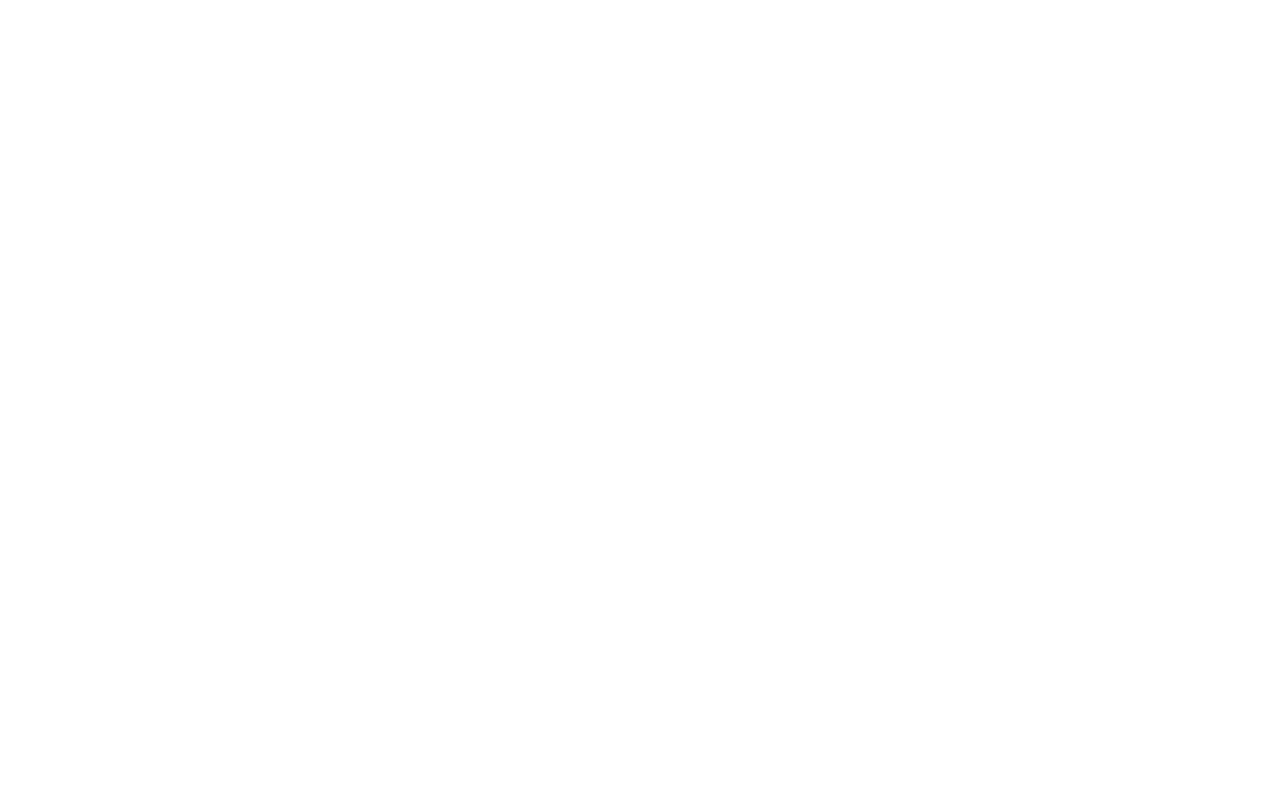
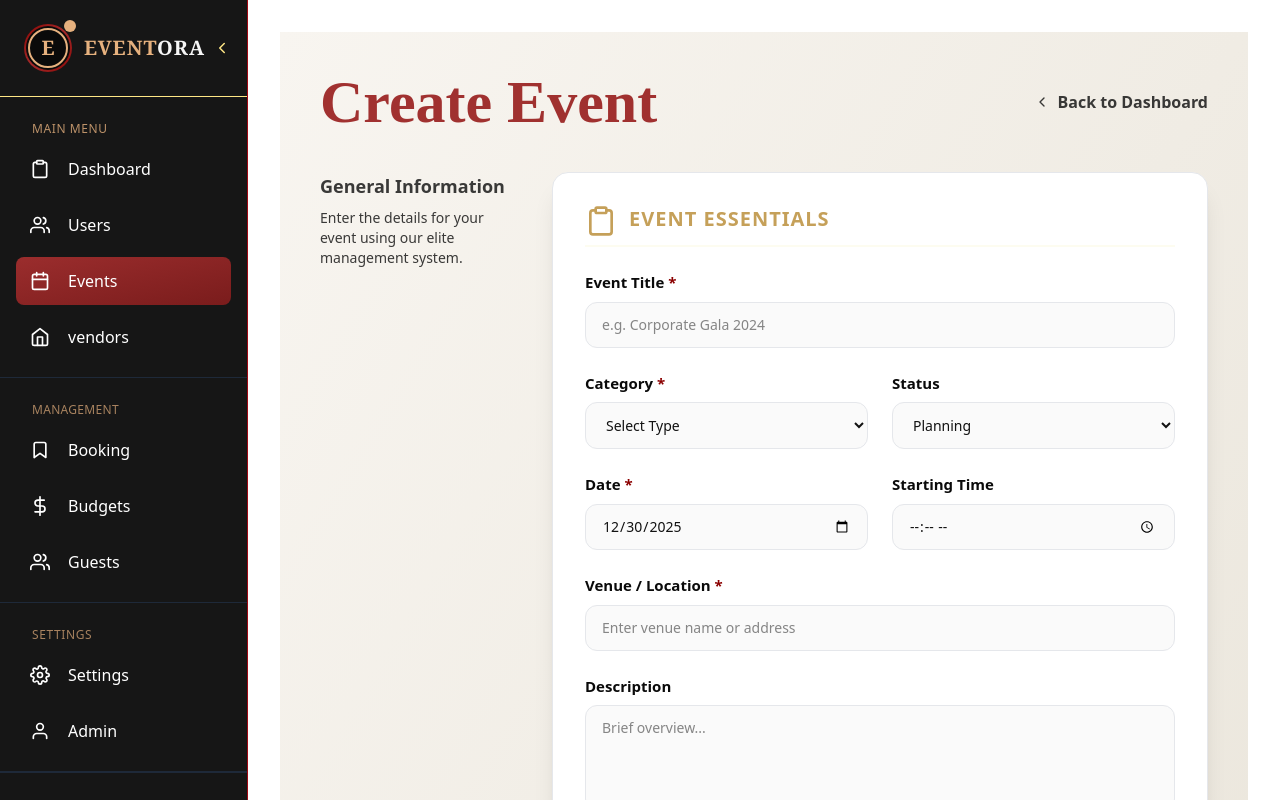
Before and after one commit to yashodha-gunawardana/RAD-coursework-FE, a React (Vite) app: page /dashboard/events/edit in a window 1280 px wide. Before the commit this address had no page. Built offline with nearby package versions, Linux system fonts and the light colour scheme.

Commit message:
create vendor admin only and sends multipart/form-data for image support

```diff
--- a/src/components/EventForm.tsx
+++ b/src/components/EventForm.tsx
@@ -7,7 +7,9 @@ import {
   Trash2,
   Check,
   CheckCircle,
-  AlertCircle
+  AlertCircle,
+  Paperclip,
+  Clipboard
 } from "react-feather";
 import { createEvent, getEventById, updateEvent } from "../services/events";
 
@@ -203,16 +205,17 @@ const EventForm: React.FC = () => {
 
 
     return (
-        <div className="min-h-screen bg-gradient-to-br from-[#F8F5F0] to-[#E8E3D8] text-[#0A0A0A] p-5
-                        md:p-10 font-serif">
+        <div className="min-h-screen bg-gradient-to-br from-[#F8F5F0] to-[#E8E3D8] text-[#0A0A0A] p-5 md:p-10">
 
             {/* toast notifications */}
             {toast.show && (
-                <div className={`fixed top-6 right-6 px-6 py-4 bg-[#121212] text-[#FDFCF0] rounded-xl shadow-lg
-                                flex items-center gap-3 z-50 animate-slide-left`}>
+                <div className={`fixed bottom-6 right-6 bg-white text-gray-900 px-6 py-4 rounded-xl shadow-lg z-50
+                                    animate-slideIn flex items-center gap-3
+                                    ${toast.type === "success" ? "border-l-4 border-green-500" : "border-l-4 border-red-500"}
+                                `}>
 
                     {toast.type === "success" ? (
-                        <CheckCircle className="text-green-400" size={20} />
+                        <CheckCircle className="text-green-500" size={20} />
                     ) : (
                         <AlertCircle className="text-red-500" size={20} />
                     )}
@@ -226,7 +229,7 @@ const EventForm: React.FC = () => {
                 {/* header */}
                 <header className="flex flex-col sm:flex-row justify-between items-start sm:items-center gap-4 mb-10">
                     <div>
-                        <h1 className="text-2xl md:text-3xl font-extrabold text-[#8B0000] tracking-tight">
+                        <h1 className="text-2xl md:text-6xl font-bold text-[#8B0000]/80 font-[poppins]">
 
                             {editId ? "Edit Event Details" : "Create Event"}
 
@@ -235,7 +238,7 @@ const EventForm: React.FC = () => {
 
                     <button
                         onClick={() => navigate("/dashboard/events")}
-                        className="text-[#6B7280] font-semibold text-sm flex items-center gap-2 hover:text-[#8B0000] transition-colors">
+                        className="text-[#0A0A0A]/80 font-semibold text-l flex items-center gap-2 hover:text-[#8B0000] transition-colors">
 
                             <ChevronLeft size={16} />
 
@@ -248,12 +251,12 @@ const EventForm: React.FC = () => {
                     {/* sidebar */}
                     <aside className="lg:col-span-1">
                         <div className="sticky top-8">
-                            <h2 className="text-lg font-semibold text-[#121212] mb-2">
+                            <h2 className="text-lg font-bold text-[#0A0A0A]/80 mb-2">
 
                                 General Information
                             </h2>
 
-                            <p className="text-sm text-[#6B7280]">
+                            <p className="text-sm text-[#0A0A0A]/80">
                                 Enter the details for your event using our elite management system.
                             </p>
                         </div>
@@ -264,18 +267,19 @@ const EventForm: React.FC = () => {
                         <div className="bg-white border border-[#E5E7EB] rounded-2xl shadow-xl p-6 md:p-8">
 
                             <form id="eventForm" onSubmit={handleSubmit}>
-                                <span className="block text-xs uppercase tracking-wider font-bold text-[#C5A059] mb-6 pb-2
+                                <span className="flex items-start gap-3 block text-xl uppercase tracking-wider font-bold text-[#C5A059] mb-6 pb-2
                                                 border-b-2 border-[#FDFCF0]">
 
-                                    Event Essentials
+                                    <Clipboard className="w-8 h-8 text-[#C5A059]" />
 
+                                        Event Essentials
                                 </span>
 
                                 <div className="grid grid-cols-1 md:grid-cols-2 gap-6">
 
                                     {/* title */}
                                     <div className="md:col-span-2">
-                                        <label className="block text-sm font-semibold text-[#121212] mb-2">
+                                        <label className="block text-[15px] font-semibold text-[#0A0A0A] mb-2">
 
                                             Event Title <span className="text-[#8B0000]">*</span>
 
@@ -296,7 +300,7 @@ const EventForm: React.FC = () => {
 
                                     {/* category */}
                                     <div>
-                                        <label className="block text-sm font-semibold text-[#121212] mb-2">
+                                        <label className="block text-[15px] font-semibold text-[#0A0A0A] mb-2">
 
                                             Category <span className="text-[#8B0000]">*</span>
 
@@ -323,7 +327,7 @@ const EventForm: React.FC = () => {
 
                                     {/* status */}
                                     <div>
-                                        <label className="block text-sm font-semibold text-[#121212] mb-2">
+                                        <label className="block text-[15px] font-semibold text-[#0A0A0A] mb-2">
 
                                             Status
 
@@ -346,7 +350,7 @@ const EventForm: React.FC = () => {
 
                                     {/* date */}
                                     <div>
-                                        <label className="block text-sm font-semibold text-[#121212] mb-2">
+                                        <label className="block text-[15px] font-semibold text-[#0A0A0A] mb-2">
 
                                             Date <span className="text-[#8B0000]">*</span>
 
@@ -366,7 +370,7 @@ const EventForm: React.FC = () => {
 
                                     {/* time */}
                                     <div>
-                                        <label className="block text-sm font-semibold text-[#121212] mb-2">
+                                        <label className="block text-[15px] font-semibold text-[#0A0A0A] mb-2">
 
                                             Starting Time
 
@@ -385,7 +389,7 @@ const EventForm: React.FC = () => {
 
                                     {/* location */}
                                     <div className="md:col-span-2">
-                                        <label className="block text-sm font-semibold text-[#121212] mb-2">
+                                        <label className="block text-[15px] font-semibold text-[#0A0A0A] mb-2">
 
                                             Venue / Location <span className="text-[#8B0000]">*</span>
 
@@ -406,7 +410,7 @@ const EventForm: React.FC = () => {
 
                                     {/* description */}
                                     <div className="md:col-span-2">
-                                        <label className="block text-sm font-semibold text-[#121212] mb-2">
+                                        <label className="block text-[15px] font-semibold text-[#0A0A0A] mb-2">
 
                                             Description
 
@@ -427,7 +431,7 @@ const EventForm: React.FC = () => {
 
                                 {/* pricing */}
                                 <div className="mt-10 pt-8 border-t border-[#E5E7EB]">
-                                    <span className="block text-xs uppercase tracking-wider font-bold text-[#C5A059] mb-6 pb-2 border-b-2 border-[#FDFCF0]">
+                                    <span className="block text-xl uppercase tracking-wider font-bold text-[#C5A059] mb-6 pb-2 border-b-2 border-[#FDFCF0]">
 
                                         Pricing & Media
 
@@ -437,7 +441,7 @@ const EventForm: React.FC = () => {
 
                                         {/* base price */}
                                         <div className="md:col-span-2">
-                                            <label className="block text-sm font-semibold text-[#121212] mb-2">
+                                            <label className="block text-[15px] font-semibold text-[#0A0A0A] mb-2">
 
                                                 Base Budget / Price ($) <span className="text-[#8B0000]">*</span>
 
@@ -460,7 +464,7 @@ const EventForm: React.FC = () => {
 
                                         {/* cover photo */}
                                         <div className="md:col-span-2">
-                                            <label className="block text-sm font-semibold text-[#121212] mb-2">
+                                            <label className="block text-[15px] font-semibold text-[#0A0A0A] mb-2">
 
                                                 Cover Photo
 
@@ -517,7 +521,7 @@ const EventForm: React.FC = () => {
 
                                 {/* extra items */}
                                 <div className="mt-10 pt-8 border-t border-[#E5E7EB]">
-                                     <span className="block text-xs uppercase tracking-wider font-bold text-[#C5A059] mb-6 pb-2 border-b-2 border-[#FDFCF0]">
+                                     <span className="block text-xl uppercase tracking-wider font-bold text-[#C5A059] mb-6 pb-2 border-b-2 border-[#FDFCF0]">
 
                                         Line Items / Extras
 
@@ -561,10 +565,10 @@ const EventForm: React.FC = () => {
                                                 <button
                                                     type="button"
                                                     onClick={() => removeExtraItem(item.id)}
-                                                    className="flex items-center justify-center h-12 text-[#8B0000] bg-[#FEF2F2] rounded-lg hover:bg-[#8B0000] hover:text-white
+                                                    className="flex items-center justify-center h-12 text-red-800 bg-red-200 border border-red-300 rounded-lg hover:text-black
                                                                 transition-all">
 
-                                                        <Trash2 size={18} />
+                                                        <Trash2 size={20} />
 
                                                 </button>
                                             </div>
@@ -613,12 +617,19 @@ const EventForm: React.FC = () => {
 
                                     <button
                                         type="submit"
-                                        className="px-6 py-3 bg-[#8B0000] text-white rounded-xl font-bold hover:bg-[#660000] hover:shadow-lg hover:-translate-y-0.5
-                                                    transition-all flex items-center justify-center gap-2">
+                                        className="relative bg-gradient-to-br from-[#9B2D2D] to-[#7A1C1C] text-white px-10 py-4 rounded-xl
+                                                    font-semibold tracking-wide overflow-hidden group transition-all duration-400 hover:-translate-y-1
+                                                    hover:shadow-xl hover:shadow-[#9B2D2D]/20">
 
-                                            <Check size={18} />
+                                            <span className="flex items-center gap-3">
 
-                                            Save Event
+                                                <Check className="w-5 h-5 group-hover:translate-x-2 transition-transform duration-300" />
+
+                                                    Save Event
+                                            </span>
+
+                                            <div className="absolute inset-0 -translate-x-full bg-gradient-to-r from-transparent via-white/20 to-transparent
+                                                            group-hover:translate-x-full transition-transform duration-600" />
                                     </button>
                                 </div>
                             </form>
--- a/src/routes/index.tsx
+++ b/src/routes/index.tsx
@@ -2,8 +2,9 @@ import { lazy, Suspense, type ReactNode } from "react";
 import { BrowserRouter, Navigate, Route, Routes } from "react-router-dom";
 import DashBoardLayout from "../layouts/DashBoardLayout";
 import Dashboard from "../pages/dashboard/Dashboard";
-// import EventPage from "../pages/dashboard/EventPage";
-// import EventForm from "../components/EventForm";
+import EventPage from "../pages/dashboard/EventPage";
+import EventForm from "../components/EventForm";
+
 
 const LandingPage = lazy(() => import("../pages/LandingPage"))
 const LoginRegister = lazy(() => import("../pages/LoginRegister"))
@@ -21,9 +22,10 @@ export default function Router() {
             {/* dahboard routes*/}
             <Route path="/dashboard" element={<DashBoardLayout />}>
                 <Route index element={<Dashboard />} />
-                 {/* <Route path="events" element={<EventPage />} />
+                <Route path="events" element={<EventPage />} />
                 <Route path="events/create" element={<EventForm />} />
-                <Route path="events/edit" element={<EventForm />} />     */}
+                <Route path="events/edit" element={<EventForm />} />
+
             </Route>
 
             </Routes>
--- a/src/services/events.ts
+++ b/src/services/events.ts
@@ -1,7 +1,7 @@
 import api from "./api";
 
 
-export const createEvent = async (data: any) => {
+export const createEvent = async (data: FormData) => {
     const res = await api.post("/events", data, {
         headers: {
             "Content-Type": "multipart/form-data"
@@ -22,7 +22,7 @@ export const getEventById = async (id: string) => {
 };
 
 
-export const updateEvent = async (id: string, data: any) => {
+export const updateEvent = async (id: string, data: FormData) => {
   const res = await api.put(`/events/${id}`, data, {
     headers: {
       "Content-Type": "multipart/form-data"
```
Also changed, not shown: src/pages/dashboard/EventPage.tsx (+24 -24 lines), src/services/vendor.ts (added, +11 -0 lines), src/components/VendorForm.tsx (added), src/pages/dashboard/VendorPage.tsx (added).
